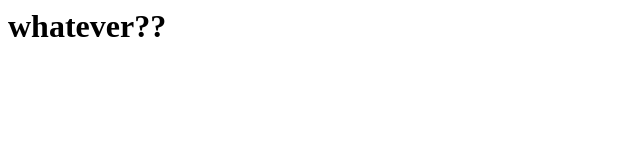
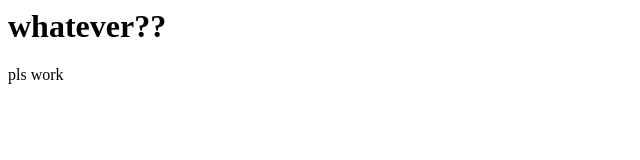
Before and after one commit to jipa222/testing, a plain HTML site: page index.html in a window 1280 px wide. Shown: the full height of the page, 0-640 px from the left. Drawn offline with Linux system fonts and the light colour scheme.

Commit message:
update
added paragraph

```diff
--- a/index.html
+++ b/index.html
@@ -1 +1,2 @@
 <h1> whatever?? </h1>
+<p> pls work </p>
```
